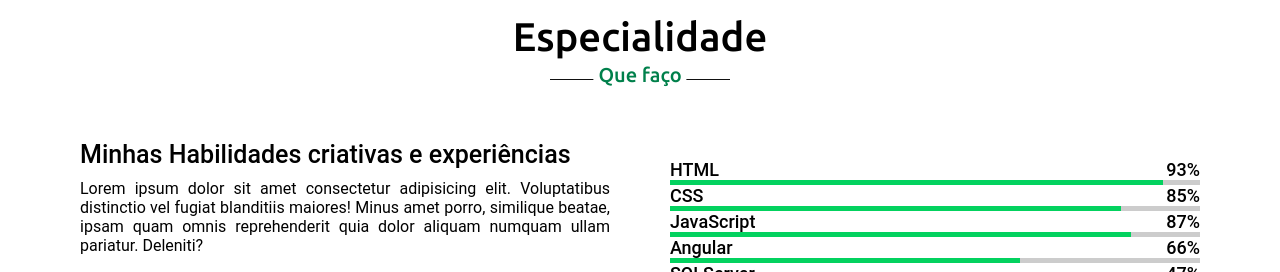
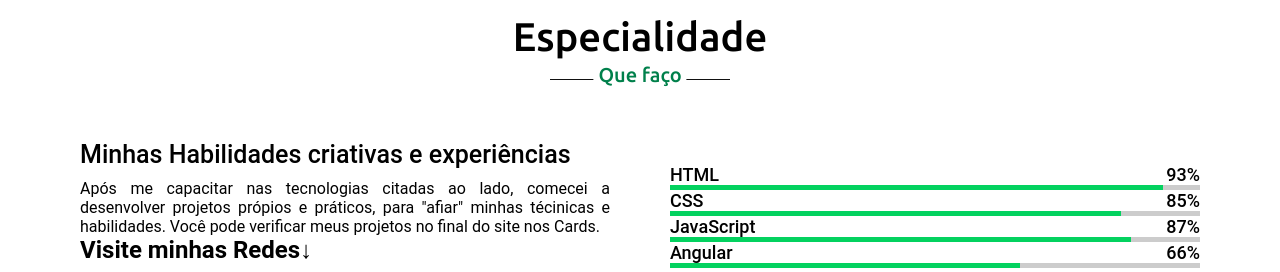
Before and after one commit to GustavSchwarzer/portifolio, a plain HTML site: page index.html in a window 1280 px wide. Shown: the part 2169-2441 px from the top of the page. Drawn offline with nearby package versions, Linux system fonts and the light colour scheme.

Commit message:
Implentação do btn GitHub

```diff
--- a/index.html
+++ b/index.html
@@ -120,11 +120,15 @@
 
                     <div class="text">Minhas Habilidades criativas e experiências</div>
 
-                        <p>Lorem ipsum dolor sit amet consectetur adipisicing elit.
-                            Voluptatibus distinctio vel fugiat blanditiis maiores! Minus amet porro, similique beatae,
-                            ipsam quam omnis reprehenderit quia dolor aliquam numquam ullam pariatur. Deleniti?
+                        <p>
+                            Após me capacitar nas tecnologias citadas ao lado, comecei a desenvolver
+                            projetos própios e práticos, para "afiar" minhas técinicas e habilidades.
+                            Você pode verificar meus projetos no final do site nos Cards.
+                            <h1>Visite minhas Redes↓</h1>
                         </p>
                         <a href="https://www.linkedin.com/in/gustav-schwarzer-1268b0234/" target="_blank">LinkeDin</a>
+                        <a id="gitHubIcon" href="https://github.com/GustavSchwarzer"  target="_blank"><ion-icon name="logo-github"></ion-icon></a>
+
                     </div>
                 <div class="colum-rigth">
                     <div class="bars">
--- a/style.css
+++ b/style.css
@@ -316,6 +316,11 @@ section .title::after{
 .skills .skills-content .colum-left a:hover{
     color: #00804b;
     background: none;
+}
+#gitHubIcon{
+    background-color: #222;
+    font-size: 20px;
+
 }
 .skills .skills-content .colum-rigth .bars{
     margin-bottom: 15px;
```
